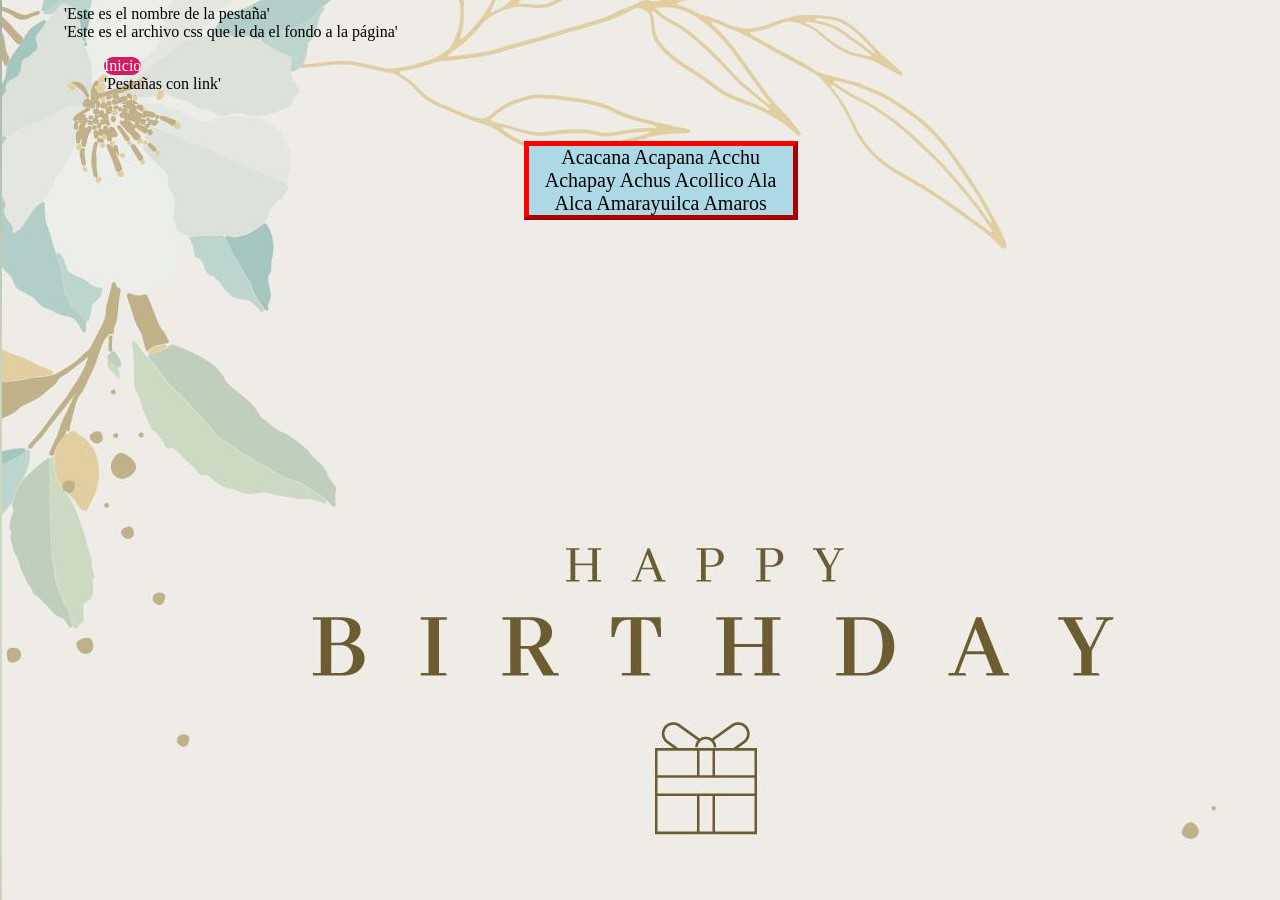
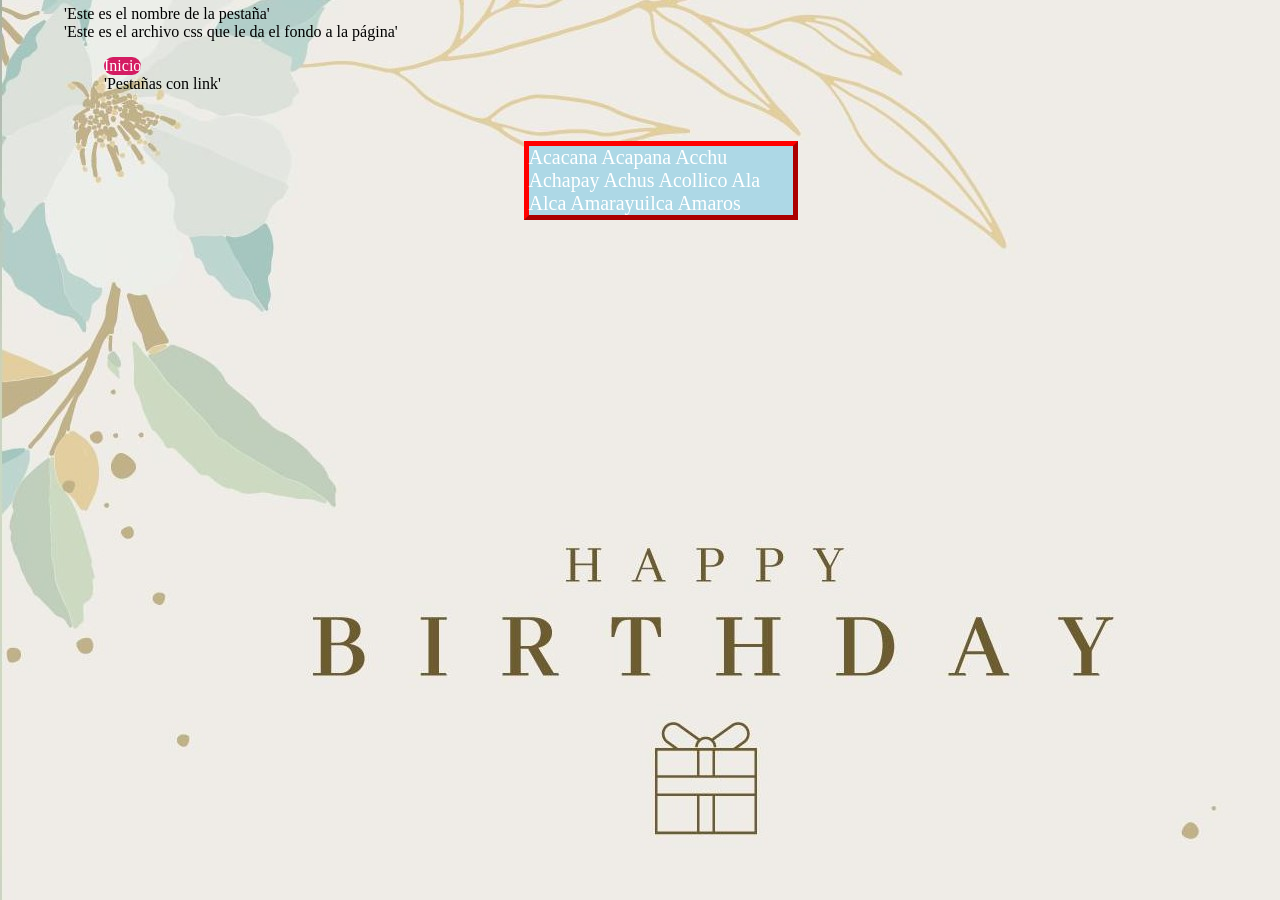
Before and after one commit to glosascroniquenses/Pruebas, a Jekyll site: the page built from _autores/cronista01.html, in a window 1280 px wide. Built offline with Jekyll 4.4.1, drawn with Linux system fonts in a browser that asks for light colours.

Commit message:
Update mainCopia.css

```diff
--- a/css/mainCopia.css
+++ b/css/mainCopia.css
@@ -67,12 +67,10 @@ p {
   background-color:lightblue;
   width: 40%;
   border: 5px outset red;
-  text-align: center;
   }
 
 #palabras2-nav {
    a,:link {
-   color: black;
    }
 }
 'Este es el formato de la lista de palabras: ancho de lista, tamaño de letra
```
